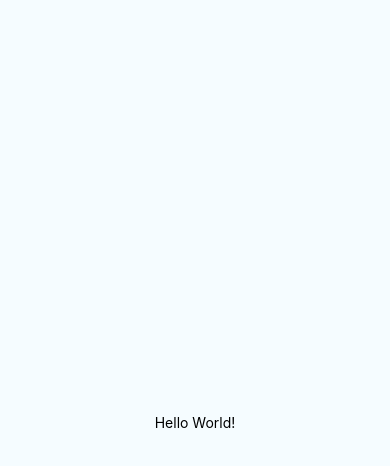
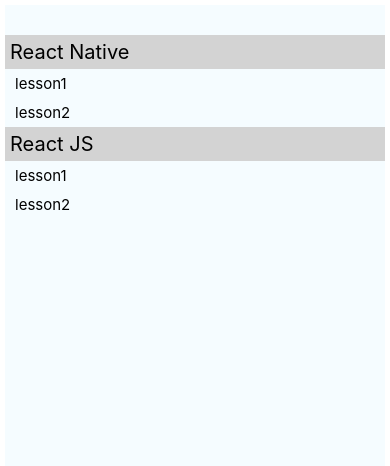
Before and after one commit to lywoo-sroeng/RNProject, a React Native app: screen / in a window 390 px wide. Shown: the top 466 px of the page. Built offline with nearby package versions, Linux system fonts and the light colour scheme.

Commit message:
flatlist and sectionlist

```diff
--- a/App.js
+++ b/App.js
@@ -5,13 +5,15 @@
   View
 } from 'react-native';
 
+import MyFlatList from './MyFlatList';
+import MySectionList from './MySectionList';
+
 export default class App extends Component {
   render() {
     return (
       <View style={styles.container}>
-        <Text>
-          Hello World!
-        </Text>
+        {/* <MyFlatList/> */}
+        <MySectionList/>
       </View>
     );
   }
@@ -20,8 +22,8 @@
 const styles = StyleSheet.create({
   container: {
     flex: 1,
-    justifyContent: 'center',
-    alignItems: 'center',
     backgroundColor: '#F5FCFF',
+    margin: 5,
+    paddingTop: 30
   }
 });
--- /dev/null
+++ b/MyFlatList.js
@@ -0,0 +1,46 @@
+import React, { Component } from 'react';
+import { View, FlatList, Text, StyleSheet } from 'react-native';
+
+export default class MyFlatList extends Component {
+
+  renderItem({item}) {
+    return (
+      <View style={styles.listItem}>
+        <Text style={styles.subject}>{item.subject}</Text>
+        <Text style={styles.price}>{item.price.toUpperCase()}</Text>
+      </View>
+    );
+  }
+
+  render() {
+    return (
+      <FlatList
+        data={
+          [
+            {subject: 'React Native', price: 'free'},
+            {subject: 'React JS', price: 'free'}
+          ]
+        }
+        keyExtractor={(item, index) => item.subject}
+        renderItem={this.renderItem}
+      />
+    );
+  }
+}
+
+const styles = StyleSheet.create({
+  listItem: {
+    backgroundColor: 'lightgrey',
+    marginHorizontal: 10,
+    marginBottom: 3,
+    padding: 10,
+    borderRadius: 5
+  },
+  subject: {
+    fontSize: 20,
+    marginBottom: 5
+  },
+  price: {
+    fontSize: 12
+  }
+});
--- /dev/null
+++ b/MySectionList.js
@@ -0,0 +1,40 @@
+import React, { Component } from 'react';
+import { View, Text, SectionList, StyleSheet } from 'react-native';
+
+export default class MySectionList extends Component {
+
+  renderSectionHeader({section: {subject}}) {
+    return <Text style={styles.subject}>{subject}</Text>;
+  }
+
+  renderItem({item}) {
+    return <Text style={styles.lesson}>{item}</Text>;
+  }
+
+  render() {
+    return (
+      <SectionList
+        renderItem={this.renderItem}
+        renderSectionHeader={this.renderSectionHeader}
+        sections={[
+          {subject: 'React Native', data: ['lesson1', 'lesson2']},
+          {subject: 'React JS', data: ['lesson1', 'lesson2']}
+        ]}
+        keyExtractor={(item, index) => index}
+      />
+    );
+  }
+}
+
+const styles = StyleSheet.create({
+  subject: {
+    backgroundColor: 'lightgrey',
+    padding: 5,
+    fontSize: 20
+  },
+  lesson: {
+    fontSize: 15,
+    paddingVertical: 5,
+    paddingHorizontal: 10
+  }
+});
```
